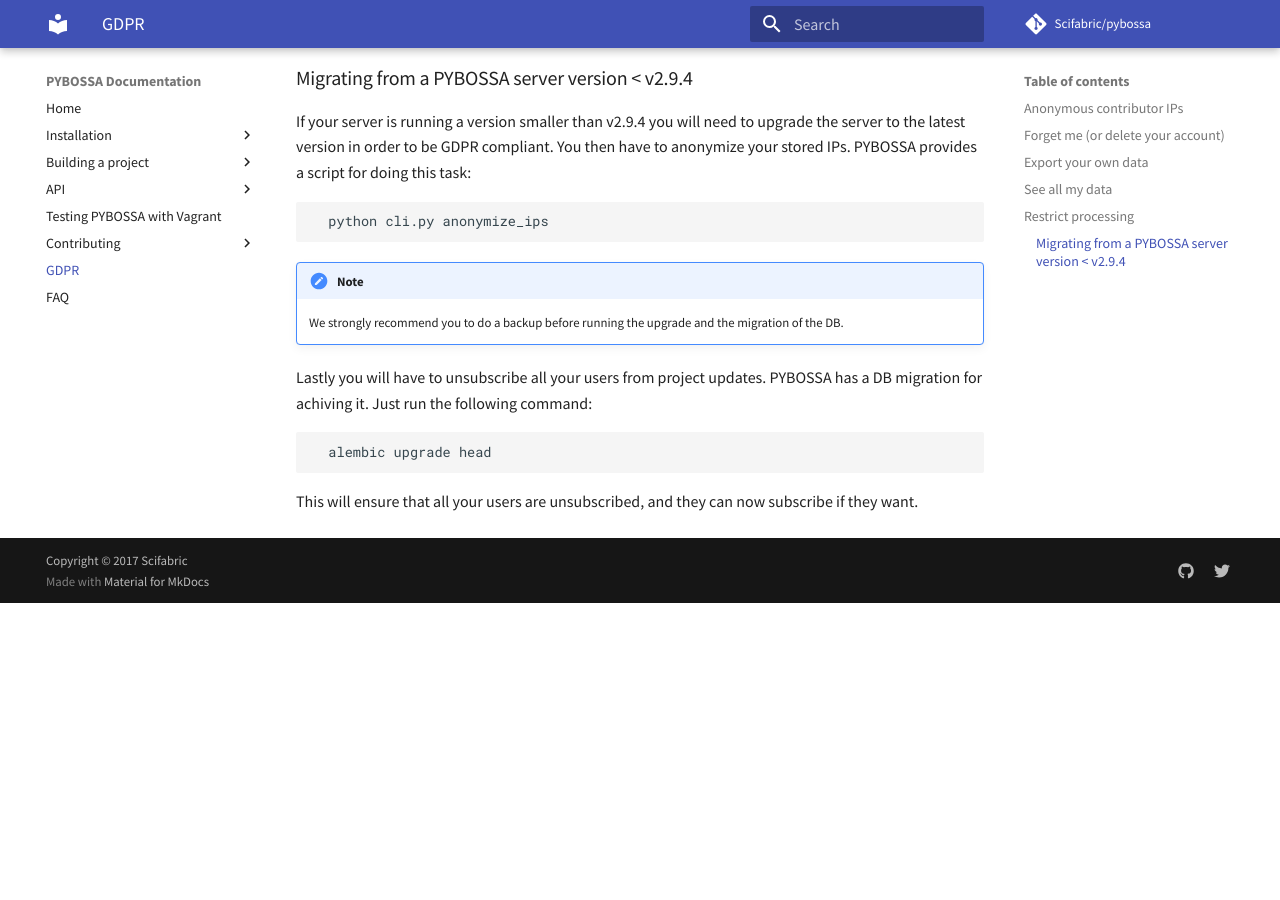
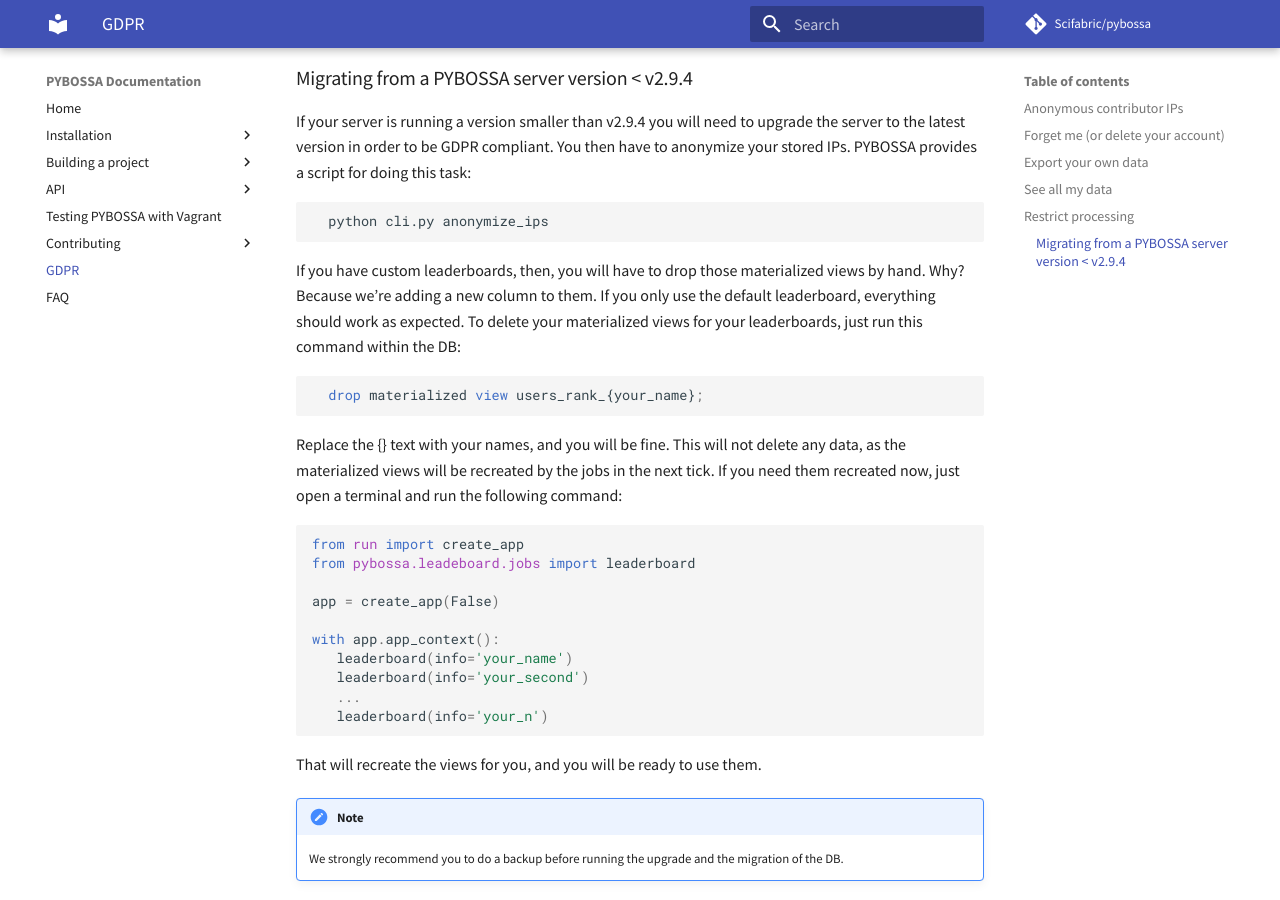
Before and after one commit to Scifabric/docs.pybossa.com, an MkDocs documentation site: the page built from docs/gdpr.md, in a window 1280 px wide and 900 px high, scrolled down 1842 px. Built offline with MkDocs 1.6.1 and Material for MkDocs 9.7.7, drawn with Linux system fonts in a browser that asks for light colours; comment, search, counter and statistics services are not loaded; old or Windows-style settings are respelled for this version of MkDocs; before the commit the page ends 2445 px from its top, so only the background shows below that.

Commit message:
Add more details about the upgrade.

````diff
--- a/docs/gdpr.md
+++ b/docs/gdpr.md
@@ -75,6 +75,33 @@
   python cli.py anonymize_ips
 ```
 
+If you have custom leaderboards, then, you will have to drop those materialized views by hand. Why?
+Because we're adding a new column to them. If you only use the default leaderboard, everything should
+work as expected. To delete your materialized views for your leaderboards, just run this command within
+the DB:
+
+``` sql
+  drop materialized view users_rank_{your_name};
+```
+
+Replace the {} text with your names, and you will be fine. This will not delete any data, as the materialized
+views will be recreated by the jobs in the next tick. If you need them recreated now, just open a terminal and
+run the following command:
+
+```python
+from run import create_app
+from pybossa.leadeboard.jobs import leaderboard
+
+app = create_app(False)
+
+with app.app_context():
+   leaderboard(info='your_name')
+   leaderboard(info='your_second')
+   ...
+   leaderboard(info='your_n')
+```
+
+That will recreate the views for you, and you will be ready to use them.
 
 !!! note
     We strongly recommend you to do a backup before running the upgrade and the migration of the DB.
````
